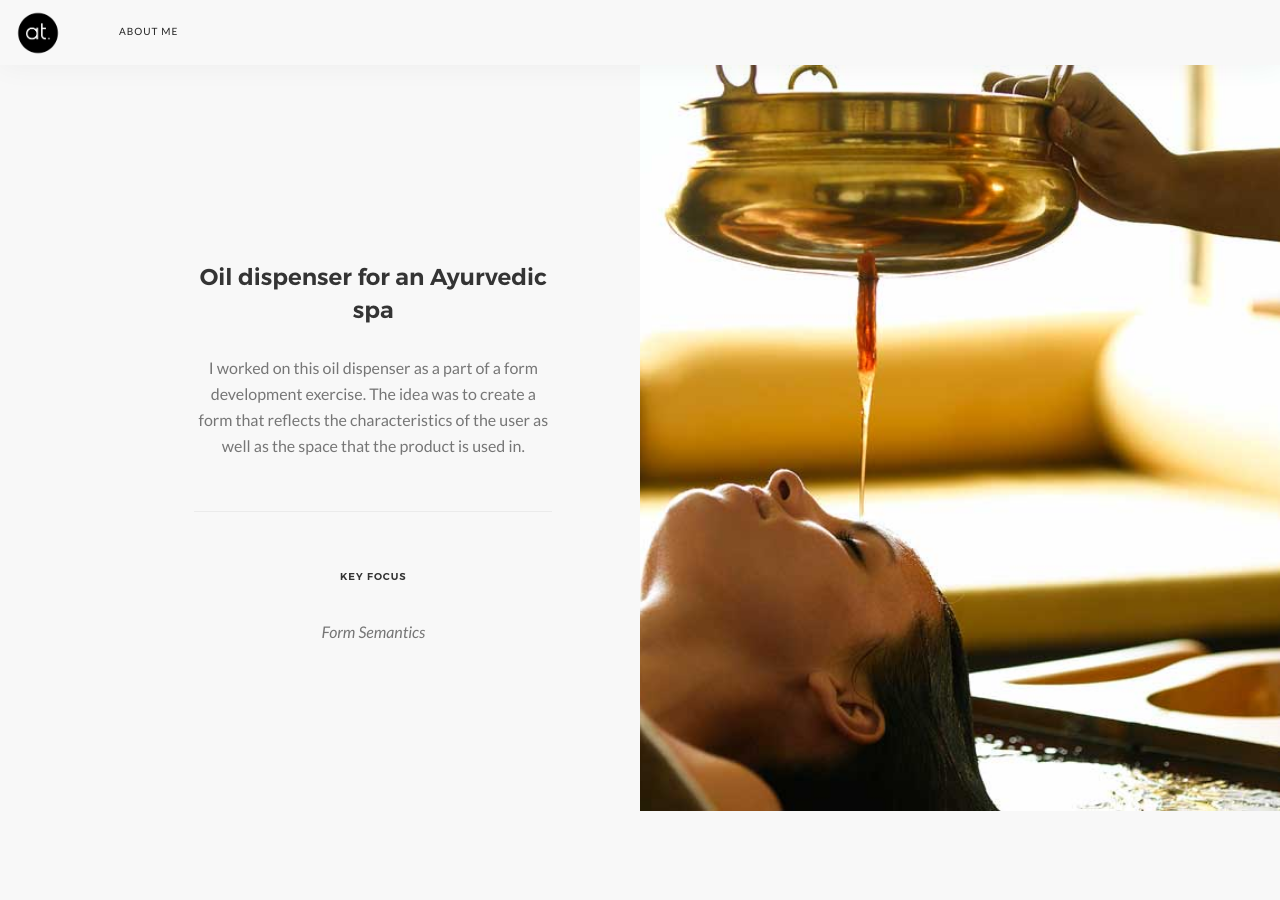
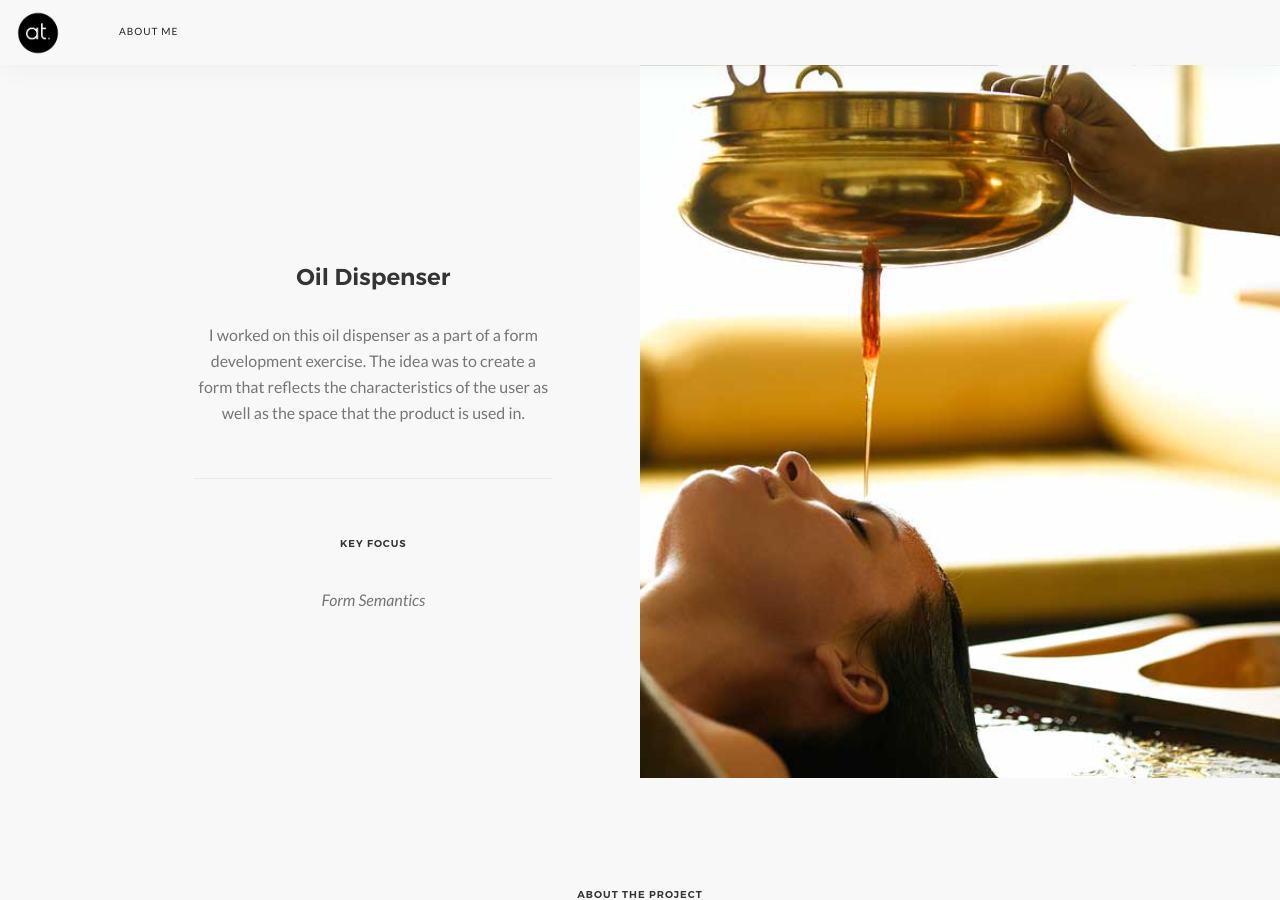
Before and after one commit to akshatkedia/avani-tavargeri, a Jekyll site: the page built from _projects/oil-dispenser.markdown, in a window 1280 px wide and 900 px high. Built offline with Jekyll 4.4.1, drawn with Linux system fonts in a browser that asks for light colours; some web fonts are replaced.

Commit message:
add subtitle

```diff
--- a/_config.yml
+++ b/_config.yml
@@ -31,11 +31,11 @@
     type: projects
   values:
     layout: project
+    subtitle:
     thumbnail image:
     project category:
     description:
       icon:
-      title:
       text:
     key focus areas:
     -
--- a/_layouts/project.html
+++ b/_layouts/project.html
@@ -12,7 +12,8 @@
     <div class="col-md-6 col-md-offset-3 col-sm-8 col-sm-offset-2">
       <div class="feature feature-1 service-1 text-center">
         <i class="icon icon-{{ page.description.icon }} icon--lg color--primary"></i>
-        <h4>{{ page.description.title }}</h4>
+        <h4>{{ page.title }}</h4>
+        <h5>{{ page.subtitle }}</h5>
         <p>{{ page.description.text }}</p>
         <hr>
         <h6>Key Focus</h6>
```
